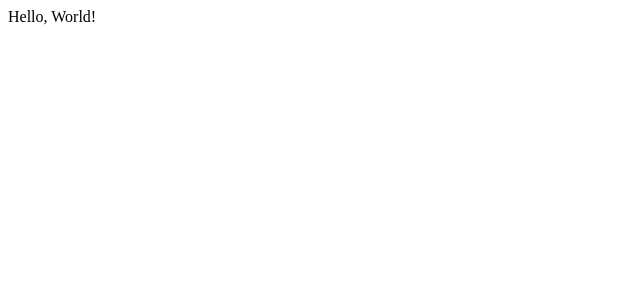
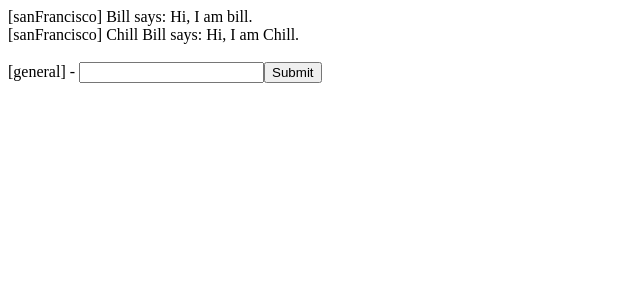
Before and after one commit to BlindBane/s-chat, a React app: page / in a window 1280 px wide. Shown: the top 300 px of the page, without its empty margins (0-640 px from the left). Built offline with nearby package versions, Linux system fonts and the light colour scheme.

Commit message:
(feat) Client chat and group switching

```diff
--- a/client/App.jsx
+++ b/client/App.jsx
@@ -1,5 +1,43 @@
-import React from 'react';
+import React, { Component } from 'react';
+import MessageBox from './components/MessageBox';
+import MessageInput from './components/MessageInput';
 
-const App = () => <div>Hello, World!</div>;
+class App extends Component {
+  constructor(props) {
+    super(props);
+    this.state = {
+      messages: [
+        {
+          userId: '1',
+          username: 'Bill',
+          messageText: 'Hi, I am bill.',
+          channel: 'sanFrancisco',
+        },
+        {
+          userId: '2',
+          username: 'Chill Bill',
+          messageText: 'Hi, I am Chill.',
+          channel: 'sanFrancisco',
+        },
+      ],
+    };
+    this.handleNewMsg = this.handleNewMsg.bind(this);
+  }
+  handleNewMsg(newMsg) {
+    const newMsgs = [...this.state.messages.slice(0), newMsg];
+    this.setState({
+      messages: newMsgs,
+    });
+  }
+  render() {
+    return (
+      <div>
+        <MessageBox messages={this.state.messages} />
+        <br />
+        <MessageInput handleNewMsg={this.handleNewMsg} />
+      </div>
+    );
+  }
+}
 
 export default App;
--- /dev/null
+++ b/client/components/Message.jsx
@@ -0,0 +1,13 @@
+import React from 'react';
+
+function Message(props) {
+  return (
+    <div>
+      <span>[{props.channel}] </span>
+      <span>{props.username} says: </span>
+      <span>{props.messageText}</span>
+    </div>
+  );
+}
+
+export default Message;
--- /dev/null
+++ b/client/components/MessageBox.jsx
@@ -0,0 +1,20 @@
+import React from 'react';
+import Message from './Message';
+
+function MessageBox(props) {
+  const messages = props.messages.map(msg => (
+    <Message
+      key={msg.userId}
+      username={msg.username}
+      messageText={msg.messageText}
+      channel={msg.channel}
+    />
+  ));
+  return (
+    <div>
+      {messages}
+    </div>
+  );
+}
+
+export default MessageBox;
--- /dev/null
+++ b/client/components/MessageInput.jsx
@@ -0,0 +1,63 @@
+import React, { Component } from 'react';
+
+class MessageInput extends Component {
+  constructor(props) {
+    super(props);
+    this.state = {
+      messageText: '',
+      channel: 'general',
+    };
+    this.handleChange = this.handleChange.bind(this);
+    this.handleSubmit = this.handleSubmit.bind(this);
+  }
+  handleChange(e) {
+    e.preventDefault();
+    const messageText = e.target.value;
+    const lastCharIndex = messageText.length - 1;
+    if (messageText[0] === '/' && messageText[lastCharIndex] === ' ') {
+      this.setState({
+        messageText: '',
+        channel: messageText.slice(1, lastCharIndex),
+      });
+    } else {
+      this.setState({
+        messageText: e.target.value,
+      });
+    }
+  }
+  handleSubmit(e) {
+    e.preventDefault();
+    const messageText = this.state.messageText;
+    const lastCharIndex = messageText.length;
+    if (messageText[0] === '/') {
+      this.setState({
+        messageText: '',
+        channel: messageText.slice(1, lastCharIndex),
+      });
+    } else {
+      const newMsg = {
+        userId: Math.random(),
+        username: 'Bill',
+        messageText: this.state.messageText,
+        channel: this.state.channel,
+      };
+      this.props.handleNewMsg(newMsg);
+      this.setState({
+        messageText: '',
+      });
+    }
+  }
+  render() {
+    return (
+      <form onSubmit={this.handleSubmit}>
+        <label>
+          <span>[{this.state.channel}] - </span>
+          <input type="text" value={this.state.messageText} onChange={this.handleChange} />
+        </label>
+        <input type="submit" value="Submit" />
+      </form>
+    );
+  }
+}
+
+export default MessageInput;
--- a/package.json
+++ b/package.json
@@ -4,6 +4,9 @@
   "main": "index.js",
   "author": "Aidan Bane <aidanfbane@gmail.com>",
   "license": "MIT",
+  "scripts": {
+    "build": "webpack-dev-server --open"
+  },
   "dependencies": {
     "react": "^15.6.1",
     "react-dom": "^15.6.1",
--- a/webpack.config.js
+++ b/webpack.config.js
@@ -1,22 +1,22 @@
-var path = require('path');
+const path = require('path');
 
 module.exports = {
-  devtool: "cheap-eval-source-map",
-  entry: './client/index.js',
+  devtool: 'cheap-eval-source-map',
+  entry: './client/index.jsx',
   output: {
     filename: 'bundle.js',
-    path: path.resolve(__dirname, 'dist')
+    path: path.resolve(__dirname, 'dist'),
   },
   resolve: {
-    extensions: [".js", ".jsx", ".json"]
+    extensions: ['.js', '.jsx', '.json'],
   },
   devServer: {
-    publicPath: "/dist/",
-    contentBase: [path.join(__dirname, "public"), path.join(__dirname, "dist")]
+    publicPath: '/dist/',
+    contentBase: [path.join(__dirname, 'public'), path.join(__dirname, 'dist')],
   },
   module: {
     rules: [
-      { test: /\.jsx?$/, exclude: /node_modules/, loader: "babel-loader" }
-    ]
-  }
+      { test: /\.jsx?$/, exclude: /node_modules/, loader: 'babel-loader' },
+    ],
+  },
 };
```
